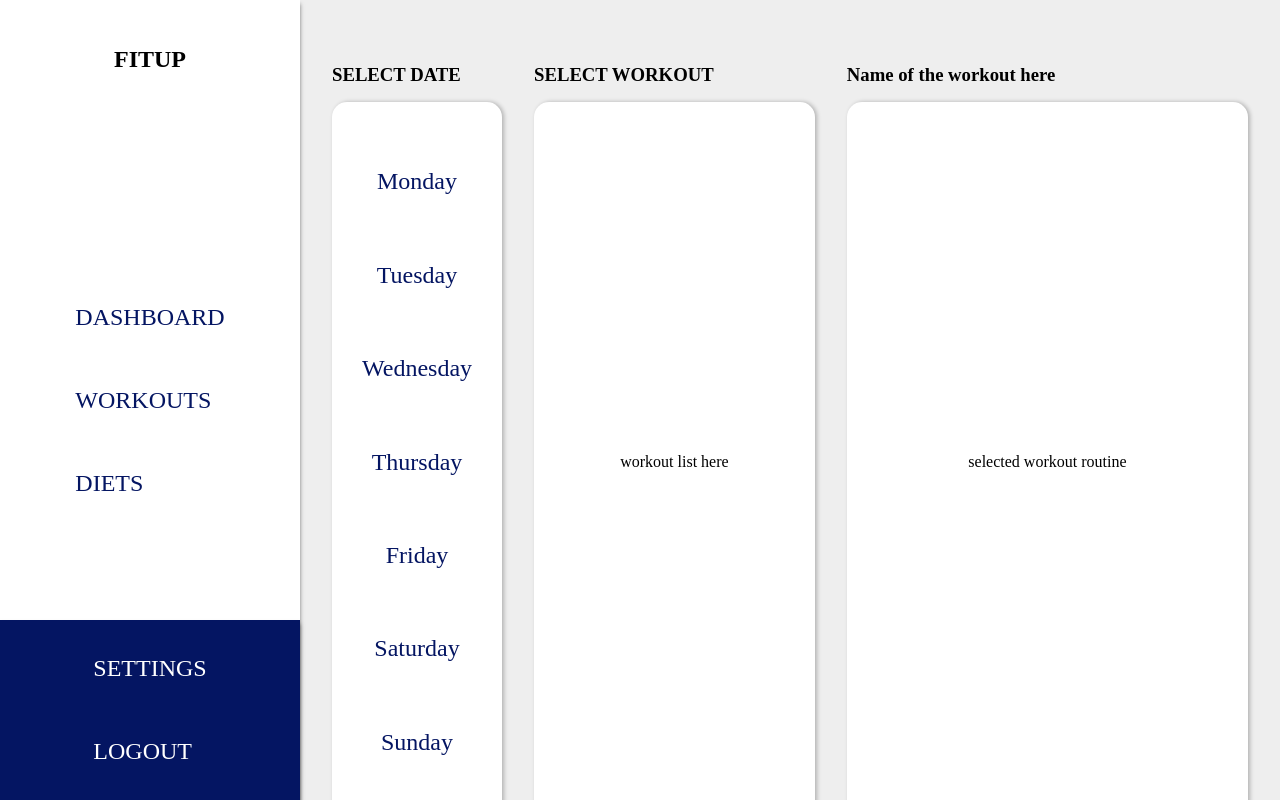
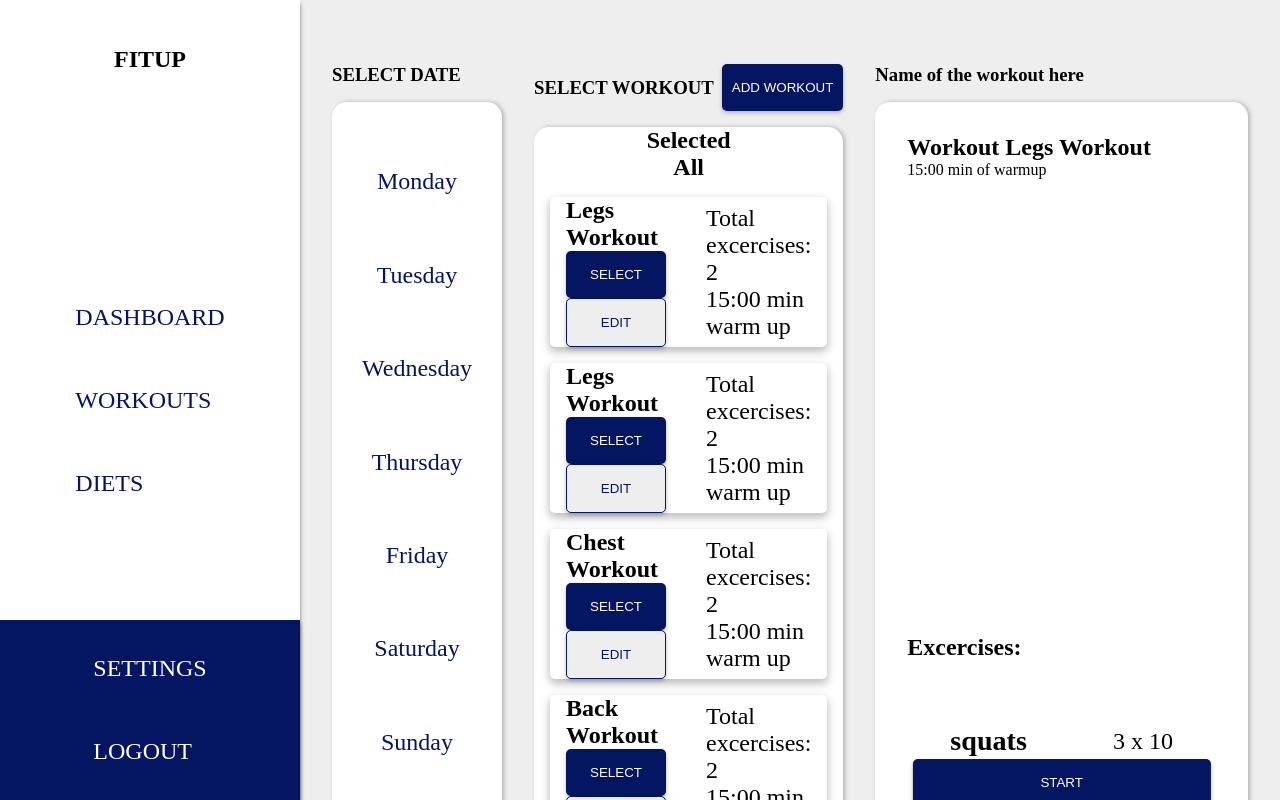
Before and after one commit to mGasiorek998/fitup, a React (Create React App) app in the folder frontend/: page /workouts in a window 1280 px wide. Shown: the top 800 px of the page. Built offline with nearby package versions, Linux system fonts and the light colour scheme.

Commit message:
fu21:Added workout page

```diff
--- a/frontend/public/index.html
+++ b/frontend/public/index.html
@@ -33,6 +33,7 @@
   <body>
     <noscript>You need to enable JavaScript to run this app.</noscript>
     <div id="root"></div>
+    <div id="modalPortal"></div>
     <!--
       This HTML file is a template.
       If you open it directly in the browser, you will see an empty page.
--- /dev/null
+++ b/frontend/src/assets/mocks/Workouts.ts
@@ -0,0 +1,75 @@
+interface Excercise {
+  name: string;
+  reps: number;
+  sets: number;
+  break: number;
+}
+
+export interface Workout {
+  id: number;
+  name: string;
+  type: 'weight-lifting' | 'swimming' | 'jogging' | 'streching';
+  selectedDay: DayOfWeek | null;
+  excercises: Excercise[];
+  warmupTime: string;
+}
+
+const workoutsListMock: Workout[] = [
+  {
+    id: 0,
+    name: 'Legs Workout',
+    type: 'weight-lifting',
+    selectedDay: 'Monday',
+    warmupTime: '15:00',
+    excercises: [
+      { name: 'squats', sets: 3, reps: 10, break: 90 },
+      { name: 'lunages', sets: 4, reps: 20, break: 60 },
+    ],
+  },
+  {
+    id: 1,
+    name: 'Legs Workout',
+    type: 'weight-lifting',
+    selectedDay: null,
+    warmupTime: '15:00',
+    excercises: [
+      { name: 'squats', sets: 3, reps: 10, break: 90 },
+      { name: 'lunages', sets: 4, reps: 20, break: 60 },
+    ],
+  },
+  {
+    id: 2,
+    name: 'Chest Workout',
+    type: 'weight-lifting',
+    warmupTime: '15:00',
+    selectedDay: null,
+    excercises: [
+      { name: 'squats', sets: 3, reps: 10, break: 90 },
+      { name: 'lunages', sets: 4, reps: 20, break: 60 },
+    ],
+  },
+  {
+    id: 3,
+    name: 'Back Workout',
+    type: 'weight-lifting',
+    warmupTime: '15:00',
+    selectedDay: null,
+    excercises: [
+      { name: 'squats', sets: 3, reps: 10, break: 90 },
+      { name: 'lunages', sets: 4, reps: 20, break: 60 },
+    ],
+  },
+  {
+    id: 4,
+    name: 'Shoulders Workout',
+    type: 'weight-lifting',
+    selectedDay: null,
+    warmupTime: '15:00',
+    excercises: [
+      { name: 'squats', sets: 3, reps: 10, break: 90 },
+      { name: 'lunages', sets: 4, reps: 20, break: 60 },
+    ],
+  },
+];
+
+export default workoutsListMock;
--- a/frontend/src/assets/styles/FlexContainer.styles.ts
+++ b/frontend/src/assets/styles/FlexContainer.styles.ts
@@ -7,7 +7,8 @@ interface StyledFlexWrapperProps {
     | 'flex-end'
     | 'center'
     | 'stretch'
-    | 'space-evenly';
+    | 'space-evenly'
+    | 'space-between';
   flexDirection?: 'column' | 'row';
 }
 export const StyledFlexWrapper = styled.div<StyledFlexWrapperProps>`
--- /dev/null
+++ b/frontend/src/components/atoms/Button/Button.tsx
@@ -0,0 +1,25 @@
+import styled from 'styled-components';
+
+interface ButtonProps {
+  color: 'primary' | 'secondary';
+}
+
+const Button = styled.button<ButtonProps>`
+  background-color: ${({ theme, color }) =>
+    color === 'primary' ? theme.colors.darkPurple : theme.colors.lightGray};
+  text-transform: uppercase;
+  padding: 16px 10px;
+  color: ${({ theme, color }) =>
+    color === 'primary' ? '#fff' : theme.colors.darkPurple};
+  border: ${({ theme, color }) =>
+    color === 'primary' ? 'none' : `1px solid ${theme.colors.darkPurple}`};
+  border-radius: 5px;
+  box-shadow: 0 2px 4px 0 rgba(0, 0, 0, 0.25);
+  cursor: pointer;
+
+  &:hover {
+    box-shadow: none;
+  }
+`;
+
+export default Button;
--- /dev/null
+++ b/frontend/src/components/atoms/Overlay/Overlay.tsx
@@ -0,0 +1,13 @@
+import styled from 'styled-components';
+
+const Overlay = styled.div`
+  position: fixed;
+  top: 0;
+  left: 0;
+  height: 100vh;
+  width: 100vw;
+  background-color: rgba(0, 0, 0, 0.3);
+  z-index: 2;
+`;
+
+export default Overlay;
--- /dev/null
+++ b/frontend/src/components/molecules/WorkoutItem/WorkoutItem.tsx
@@ -0,0 +1,64 @@
+import { Workout } from 'assets/mocks/Workouts';
+import Button from 'components/atoms/Button/Button';
+import styled from 'styled-components';
+
+interface WorkoutItemProps {
+  workout: Workout;
+  onSelect?: (workout: Workout) => void;
+}
+
+const StyledWrapper = styled.li`
+  min-height: 100px;
+  width: 100%;
+  margin: 1rem 0;
+  box-shadow: 0 4px 8px 1px rgba(0, 0, 0, 0.25);
+  border-radius: 5px;
+
+  display: flex;
+  align-items: center;
+  justify-content: space-between;
+`;
+
+const WorkoutDetails = styled.div`
+  margin: 0 1rem;
+  & > p {
+    font-size: ${({ theme }) => theme.fontSize.m};
+  }
+`;
+
+const WorkoutNameWrapper = styled(WorkoutDetails)`
+  & > h2 {
+    text-align: left;
+  }
+`;
+
+const WorkoutItemActionsWrapper = styled.div`
+  & > button {
+    width: 100px;
+    margin-right: 8px;
+  }
+`;
+
+export default function WorkoutItem({ workout, onSelect }: WorkoutItemProps) {
+  const handleSelect = () => {
+    onSelect?.(workout);
+  };
+
+  return (
+    <StyledWrapper>
+      <WorkoutNameWrapper>
+        <h2>{workout.name}</h2>
+        <WorkoutItemActionsWrapper>
+          <Button color="primary" onClick={handleSelect}>
+            Select
+          </Button>
+          <Button color="secondary">Edit</Button>
+        </WorkoutItemActionsWrapper>
+      </WorkoutNameWrapper>
+      <WorkoutDetails>
+        <p>Total excercises: {workout.excercises.length}</p>
+        <p>{workout.warmupTime} min warm up</p>
+      </WorkoutDetails>
+    </StyledWrapper>
+  );
+}
--- /dev/null
+++ b/frontend/src/components/organisms/FullWorkout/FullWorkout.tsx
@@ -0,0 +1,60 @@
+import { Workout } from 'assets/mocks/Workouts';
+import Button from 'components/atoms/Button/Button';
+import styled from 'styled-components';
+
+interface FullWorkoutProps {
+  workout: Workout;
+}
+
+const StyledWrapper = styled.div`
+  position: relative;
+  padding: 2rem;
+  min-height: inherit;
+
+  & > div {
+    min-height: 500px;
+  }
+
+  & > h2 {
+    margin-bottom: 4rem;
+  }
+
+  & > ul > li {
+    display: flex;
+    width: 100%;
+    align-items: center;
+    justify-content: space-around;
+    font-size: ${({ theme }) => theme.fontSize.m};
+  }
+
+  & > button {
+    position: absolute;
+    left: 50%;
+    bottom: 16px;
+    transform: translateX(-50%);
+    width: 80%;
+  }
+`;
+
+export default function FullWorkout({ workout }: FullWorkoutProps) {
+  return (
+    <StyledWrapper>
+      <div>
+        <h1>Workout {workout.name}</h1>
+        <p>{workout.warmupTime} min of warmup</p>
+      </div>
+      <h2>Excercises:</h2>
+      <ul>
+        {workout.excercises.map((excercise, index) => (
+          <li key={index}>
+            <h3>{excercise.name}</h3>
+            <p>
+              {excercise.sets} x {excercise.reps}
+            </p>
+          </li>
+        ))}
+      </ul>
+      <Button color="primary">Start</Button>
+    </StyledWrapper>
+  );
+}
--- /dev/null
+++ b/frontend/src/components/organisms/Modal/Modal.tsx
@@ -0,0 +1,33 @@
+import Overlay from 'components/atoms/Overlay/Overlay';
+import ReactDOM from 'react-dom';
+import styled from 'styled-components';
+
+interface ModalProps {
+  isOpen: boolean;
+  onClose: () => void;
+  children: React.ReactNode;
+}
+
+const ModelWrapper = styled.div`
+  position: fixed;
+  top: 50%;
+  left: 50%;
+  transform: translate(-50%, -50%);
+  background-color: white;
+  padding: 4rem;
+  z-index: 5;
+  box-shadow: 0 5px 16px 0 rgba(0, 0, 0, 0.5);
+  border-radius: 8px;
+`;
+
+export default function Modal({ isOpen, onClose, children }: ModalProps) {
+  if (!isOpen) return null;
+
+  return ReactDOM.createPortal(
+    <>
+      <Overlay onClick={onClose} />
+      <ModelWrapper>{children}</ModelWrapper>
+    </>,
+    document.getElementById('modalPortal') as Element
+  );
+}
--- /dev/null
+++ b/frontend/src/components/organisms/WorkoutList/WorkoutList.tsx
@@ -0,0 +1,24 @@
+import { Workout } from 'assets/mocks/Workouts';
+import WorkoutItem from 'components/molecules/WorkoutItem/WorkoutItem';
+import styled from 'styled-components';
+
+interface WorkoutListProps {
+  workouts: Workout[];
+  onSelect?: (workout: Workout) => void;
+}
+
+const StyledWrapper = styled.ul`
+  list-style: none;
+  width: 100%;
+  padding: 0 1rem;
+`;
+
+export default function WorkoutList({ workouts, onSelect }: WorkoutListProps) {
+  return (
+    <StyledWrapper>
+      {workouts.map((workout) => (
+        <WorkoutItem key={workout.id} workout={workout} onSelect={onSelect} />
+      ))}
+    </StyledWrapper>
+  );
+}
--- /dev/null
+++ b/frontend/src/hooks/useModal.tsx
@@ -0,0 +1,15 @@
+import { useState } from 'react';
+
+export default function useModal(initialState = false) {
+  const [isOpen, setIsOpen] = useState(initialState);
+
+  const openModal = () => setIsOpen(true);
+
+  const closeModal = () => setIsOpen(false);
+
+  return {
+    isOpen,
+    openModal,
+    closeModal,
+  };
+}
--- a/frontend/src/pages/WorkoutPage.styles.tsx
+++ b/frontend/src/pages/WorkoutPage.styles.tsx
@@ -5,11 +5,16 @@ export const StyledSection = styled.section`
   margin: 4rem 0;
 `;
 
-export const StyledCard = styled(Card)`
+interface StyledCardProps {
+  contentPos?: string;
+  display?: string;
+}
+export const StyledCard = styled(Card)<StyledCardProps>`
   min-height: 90vh;
-  display: flex;
+  display: ${({ display }) => (display === 'block' ? 'block' : 'flex')};
   flex-direction: column;
-  justify-content: space-evenly;
+  justify-content: ${({ contentPos }) =>
+    contentPos === 'start' ? 'flex-start' : 'space-evenly'};
   align-items: center;
 `;
 
--- a/frontend/src/pages/WorkoutsPage.tsx
+++ b/frontend/src/pages/WorkoutsPage.tsx
@@ -1,4 +1,4 @@
-import { useState } from 'react';
+import { useEffect, useState } from 'react';
 import DayButton from 'components/atoms/DayButton/DayButton';
 import {
   StyledWrapper,
@@ -7,15 +7,41 @@ import {
   StyledCard,
 } from './WorkoutPage.styles';
 import { DAYS_OF_WEEK } from 'helpers/days';
+import { StyledFlexWrapper } from 'assets/styles/FlexContainer.styles';
+import Button from 'components/atoms/Button/Button';
+import Modal from 'components/organisms/Modal/Modal';
+import useModal from 'hooks/useModal';
+import WorkoutList from 'components/organisms/WorkoutList/WorkoutList';
+import workoutsListMock, { Workout } from 'assets/mocks/Workouts';
+import FullWorkout from 'components/organisms/FullWorkout/FullWorkout';
 
 export default function WorkoutsPage() {
-  const [daySelected, setDaySelected] = useState<string | null>(null);
+  const [daySelected, setDaySelected] = useState<DayOfWeek | null>(null);
+  const [selectedWorkouts, setSelectedWorkouts] = useState<Workout[]>([]);
+  const { isOpen, openModal, closeModal } = useModal();
 
-  const handleDaySelect = (event: React.ChangeEvent<HTMLInputElement>) => {
-    setDaySelected(event.target.value);
+  const handleDaySelect = (event: React.ChangeEvent<HTMLInputElement>) =>
+    setDaySelected(event.target.value as DayOfWeek);
+
+  const handleSelectWorkout = (workout: Workout) => {
+    workoutsListMock.forEach((w) => {
+      if (w.id === workout.id) w.selectedDay = daySelected;
+    });
+    console.log(workoutsListMock);
   };
 
+  useEffect(() => {
+    if (!daySelected) return;
+
+    const selectedWorkouts = workoutsListMock.filter(
+      (workout) => workout.selectedDay === daySelected
+    );
+
+    setSelectedWorkouts(selectedWorkouts);
+  }, [daySelected, workoutsListMock]);
+
   return (
+    <>
       <StyledWrapper>
         <StyledSection id="days">
           <StyledCardHeading>SELECT DATE</StyledCardHeading>
@@ -32,14 +58,36 @@ export default function WorkoutsPage() {
         </StyledSection>
         <StyledSection id="workouts-list">
           <StyledCardHeading>
+            <StyledFlexWrapper
+              justifyContent="space-between"
+              alignItems="center"
+            >
               SELECT WORKOUT {daySelected && `FOR ${daySelected.toUpperCase()}`}
+              <Button color="primary" onClick={openModal}>
+                Add Workout
+              </Button>
+            </StyledFlexWrapper>
           </StyledCardHeading>
-        <StyledCard>workout list here</StyledCard>
+          <StyledCard contentPos="start">
+            <h1>Selected</h1>
+            <WorkoutList workouts={selectedWorkouts} />
+            <h1>All</h1>
+            <WorkoutList
+              workouts={workoutsListMock}
+              onSelect={handleSelectWorkout}
+            />
+          </StyledCard>
         </StyledSection>
         <StyledSection id="workouts-details">
           <StyledCardHeading>Name of the workout here</StyledCardHeading>
-        <StyledCard>selected workout routine</StyledCard>
+          <StyledCard display="block">
+            <FullWorkout workout={workoutsListMock[0]} />
+          </StyledCard>
         </StyledSection>
       </StyledWrapper>
+      <Modal isOpen={isOpen} onClose={closeModal}>
+        <h1>Add workout form here</h1>
+      </Modal>
+    </>
   );
 }
```
Lines whose indentation alone changed are shown as unchanged.
